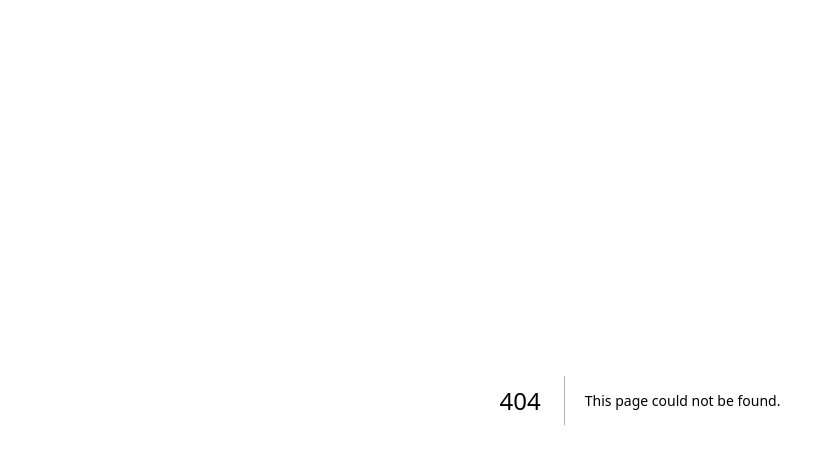
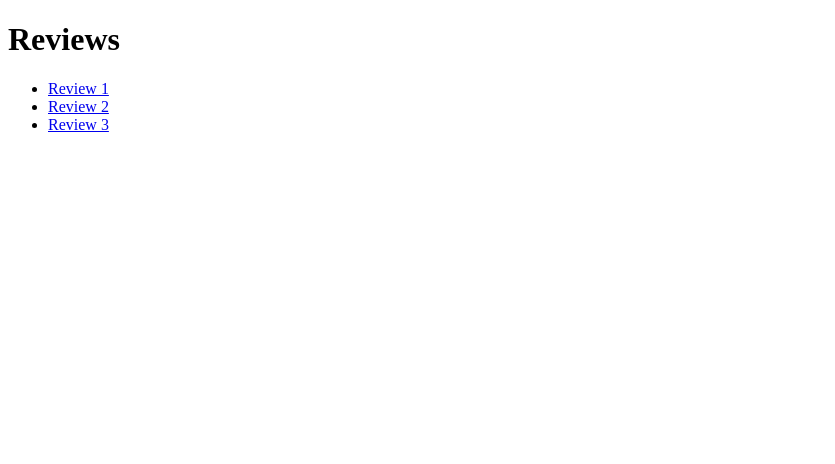
Before and after one commit to anorangefalcon/learning-nextJS, a Next.js app: page /products/1/reviews in a window 1280 px wide. Before the commit this address had no page. Shown: the top 464 px of the page, without its empty margins (0-835 px from the left). Built offline with nearby package versions, Linux system fonts and the light colour scheme.

Commit message:
[routing]: nested and dynamic routes

```diff
--- /dev/null
+++ b/src/app/products/[id]/reviews/page.tsx
@@ -0,0 +1,25 @@
+import Link from "next/link";
+const AVAILABLE_REVIEWS = [
+  { id: 1, name: "Review 1" },
+  { id: 2, name: "Review 2" },
+  { id: 3, name: "Review 3" },
+];
+
+export default function Reviews({ params }: { params: { id: string } }) {
+  return (
+    <div>
+      <h1>Reviews</h1>
+      <ul>
+        {AVAILABLE_REVIEWS.map((review) => {
+          return (
+            <li key={review.id}>
+              <Link href={`/products/${params.id}/reviews/${review.id}`}>
+                {review.name}
+              </Link>
+            </li>
+          );
+        })}
+      </ul>
+    </div>
+  );
+}
```
Also changed, not shown: src/app/products/[id]/page.tsx (added, +7 -0 lines), src/app/products/[id]/reviews/[reviewId]/page.tsx (added, +12 -0 lines), src/app/products/page.tsx (added, +23 -0 lines).
